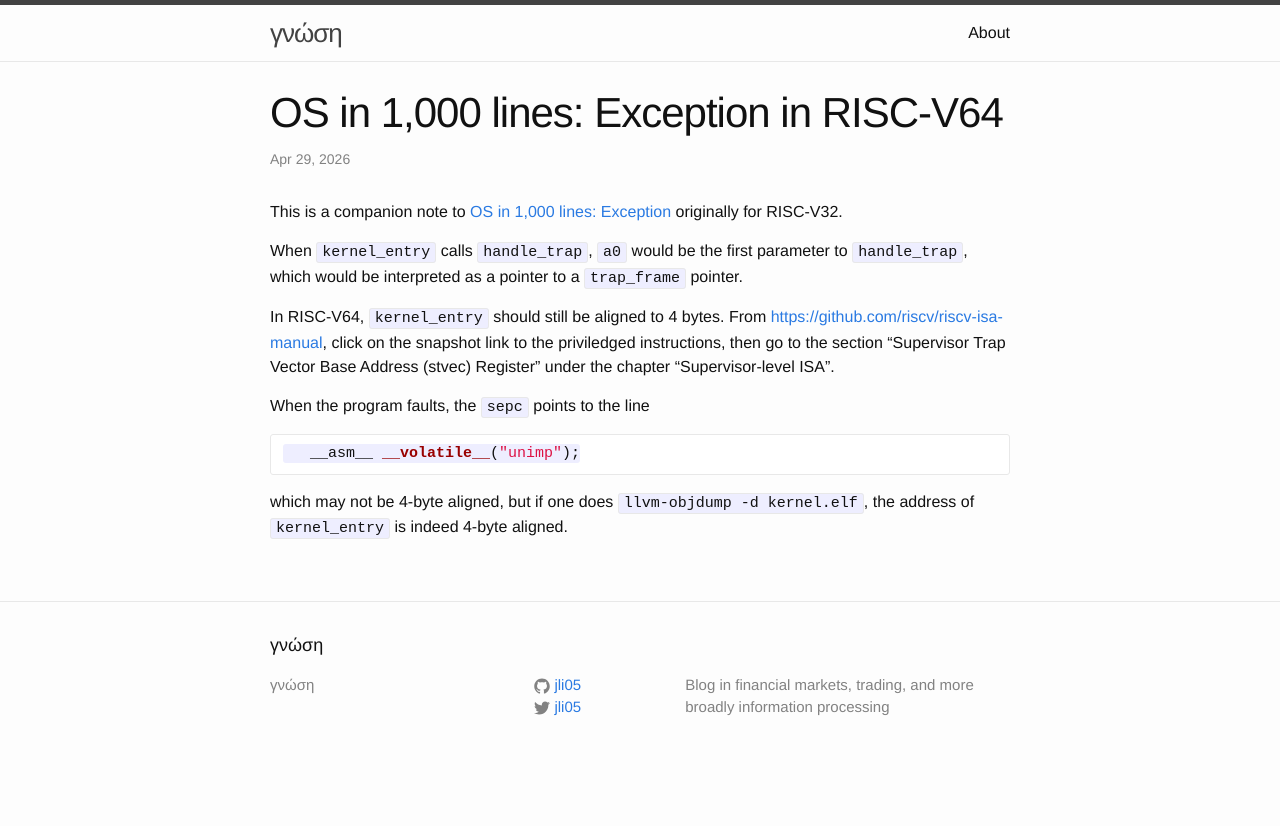
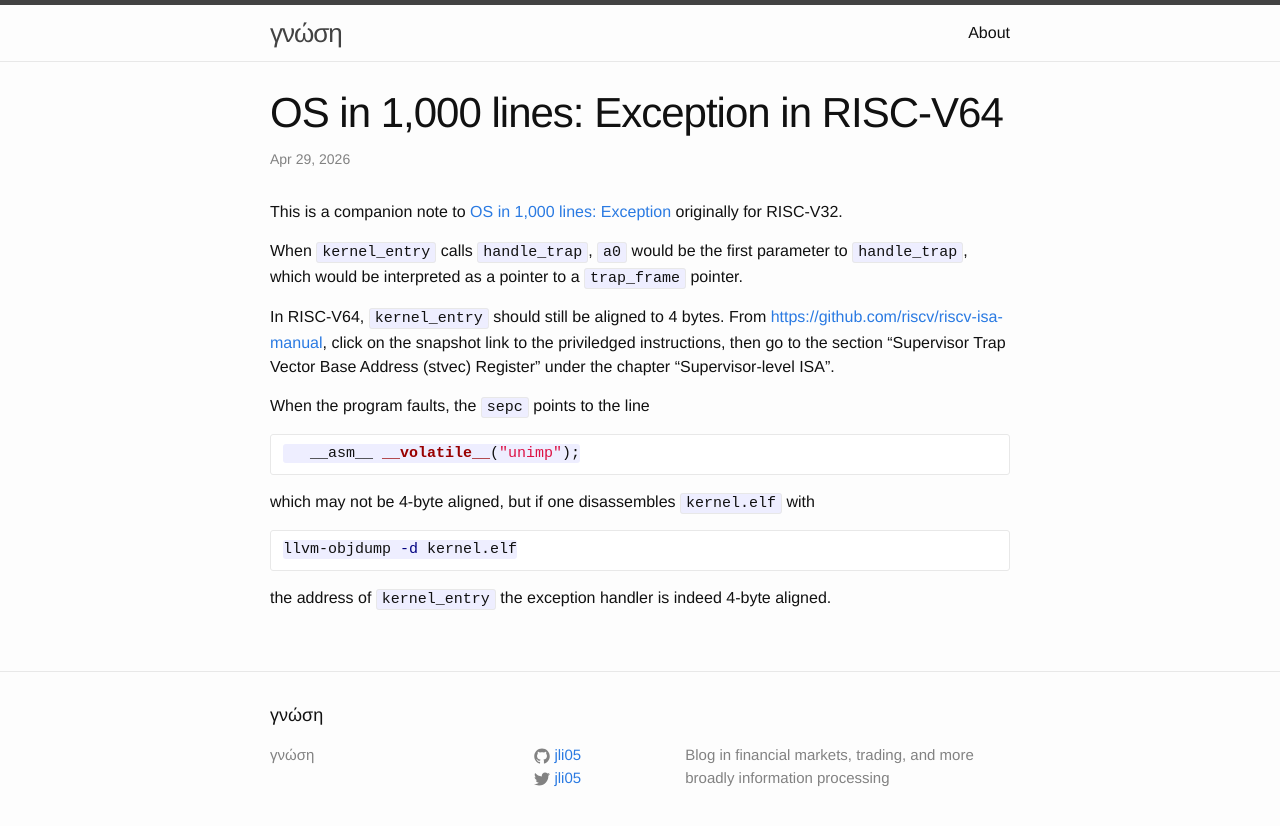
Before and after one commit to jli05/jli05.github.io, a Jekyll site: the page built from _posts/2026-04-29-OS-Exception.md, in a window 1280 px wide. Shown: the top 826 px of the page. Built offline with Jekyll 4.4.1, drawn with Linux system fonts in a browser that asks for light colours.

Commit message:
rephrase

````diff
--- a/_posts/2026-04-29-OS-Exception.md
+++ b/_posts/2026-04-29-OS-Exception.md
@@ -15,4 +15,10 @@ When the program faults, the `sepc` points to the line
    __asm__ __volatile__("unimp");
 ```
 
-which may not be 4-byte aligned, but if one does `llvm-objdump -d kernel.elf`, the address of `kernel_entry` is indeed 4-byte aligned.
+which may not be 4-byte aligned, but if one disassembles `kernel.elf` with
+
+```sh
+llvm-objdump -d kernel.elf
+```
+
+the address of `kernel_entry` the exception handler is indeed 4-byte aligned.
````
